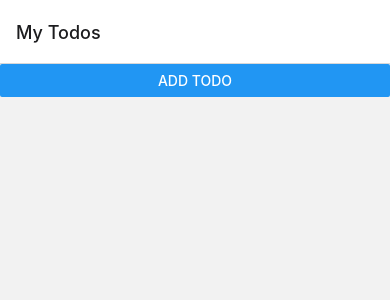
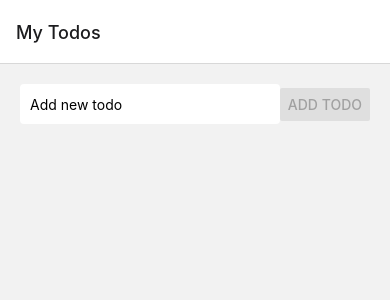
Before and after one commit to GanibegovicIsmail/react-native-todo-firebase, a React Native app: screen / in a window 390 px wide. Shown: the top 300 px of the page. Built offline with nearby package versions, Linux system fonts and the light colour scheme.

Commit message:
feat: styles for my todos

```diff
--- a/app/screens/List.tsx
+++ b/app/screens/List.tsx
@@ -1,14 +1,16 @@
-import { Text, View, Button } from "react-native";
-import React, { useEffect } from "react";
+import { Text, View, Button, StyleSheet } from "react-native";
+import React, { useEffect, useState } from "react";
 import { useNavigation } from "@react-navigation/native";
 import { FIRESTORE_DB } from "../../firebaseConfig";
 import { addDoc, collection } from "firebase/firestore";
+import { TextInput } from "react-native";
 
 const List = () => {
+  const [todos, setTodos] = useState<any[]>([]);
+  const [todo, setTodo] = useState("");
   const navigation = useNavigation();
 
   const addTodo = async () => {
-    console.log("ADD");
     const doc = addDoc(collection(FIRESTORE_DB, "todos"), {
       title: "I am a test",
       done: false,
@@ -17,10 +19,40 @@ const List = () => {
   };
 
   return (
-    <View>
-      <Button onPress={() => addTodo()} title="Add Todo" />
+    <View style={styles.container}>
+      <View style={styles.form}>
+        <TextInput
+          style={styles.input}
+          placeholder="Add new todo"
+          onChangeText={(text: string) => setTodo(text)}
+          value={todo}
+        ></TextInput>
+        <Button
+          onPress={() => addTodo()}
+          title="Add Todo"
+          disabled={todo === ""}
+        />
+      </View>
     </View>
   );
 };
+const styles = StyleSheet.create({
+  container: {
+    marginHorizontal: 20,
+  },
+  form: {
+    marginVertical: 20,
+    flexDirection: "row",
+    alignItems: "center",
+  },
+  input: {
+    flex: 1,
+    height: 40,
+    borderWidht: 1,
+    borderRadius: 4,
+    padding: 10,
+    backgroundColor: "white",
+  },
+});
 
 export default List;
```
